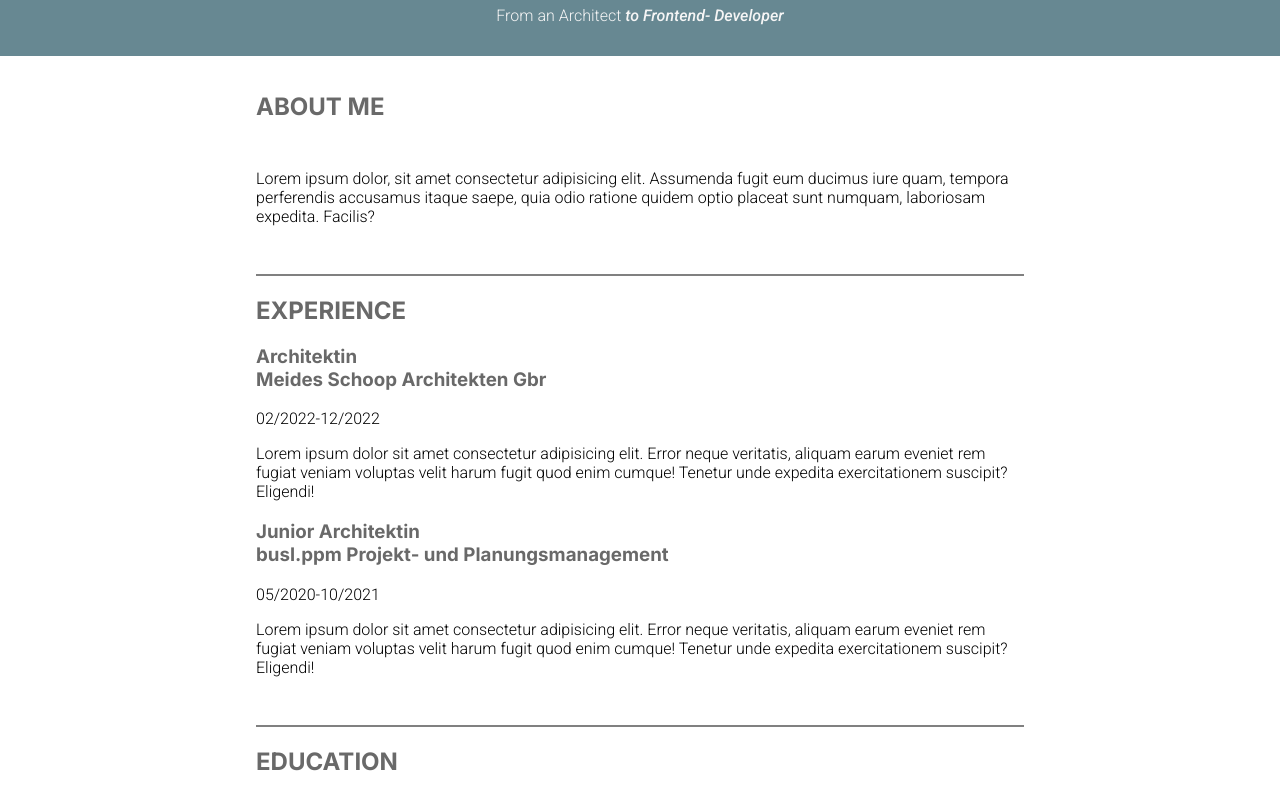
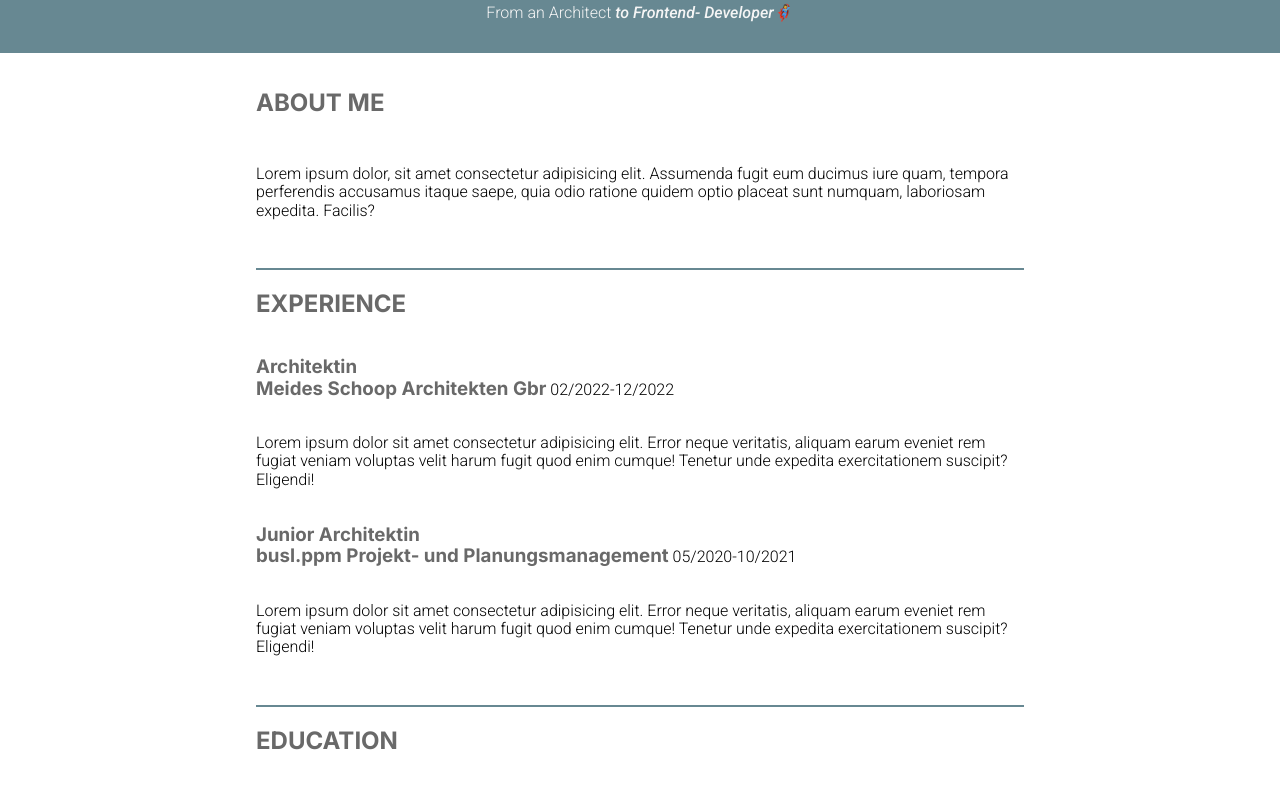
Before and after one commit to Murielcibra/CV, a website: page index.html in a window 1280 px wide. Shown: the part 205-995 px from the top of the page. Drawn offline with nearby package versions, Linux system fonts and the light colour scheme.

Commit message:
Display updated

```diff
--- a/index.html
+++ b/index.html
@@ -15,6 +15,10 @@
     <link
       href="https://fonts.googleapis.com/css2?family=Inter:wght@100;200;300;400;500;600;700&family=Roboto:ital,wght@0,100;0,300;0,700;0,900;1,100;1,300;1,500;1,700;1,900&display=swap"
       rel="stylesheet"
+    />
+    <link
+      rel="stylesheet"
+      href="https://unpkg.com/normalize.css@latest/normalize.css"
     />
   </head>
   <body>
@@ -44,11 +48,11 @@
         <h2>EXPERIENCE</h2>
         <section>
           <header>
-            <h3>
+            <h3 class="experience-heading">
               Architektin <br />
               Meides Schoop Architekten Gbr
             </h3>
-            <p>02/2022-12/2022</p>
+            <p class="experience-subheading">02/2022-12/2022</p>
 
             <p>
               Lorem ipsum dolor sit amet consectetur adipisicing elit. Error
@@ -60,11 +64,11 @@
         </section>
         <section>
           <header>
-            <h3>
+            <h3 class="experience-heading">
               Junior Architektin <br />
               busl.ppm Projekt- und Planungsmanagement
             </h3>
-            <p>05/2020-10/2021</p>
+            <p class="experience-subheading">05/2020-10/2021</p>
           </header>
           <p>
             Lorem ipsum dolor sit amet consectetur adipisicing elit. Error neque
--- /dev/null
+++ b/package.json
@@ -0,0 +1,5 @@
+{
+  "dependencies": {
+    "normalize.css": "^8.0.1"
+  }
+}
--- a/style.css
+++ b/style.css
@@ -1,6 +1,8 @@
 * {
   box-sizing: border-box;
-  font-family: "Roboto";
+}
+html {
+  font-family: "roboto";
 }
 body {
   margin: 0px;
@@ -10,6 +12,9 @@ h2,
 h3 {
   color: rgb(105, 105, 105);
   font-family: "Inter";
+}
+.header > p::after {
+  content: "🦸‍♀️";
 }
 
 .header {
@@ -48,7 +53,7 @@ h3 {
 }
 
 .main > * {
-  border-top: 2px solid grey;
+  border-top: 2px solid #678892;
 }
 
 .main > *:first-child {
@@ -57,3 +62,8 @@ h3 {
 .profile {
   border-top: none;
 }
+
+.experience-heading,
+.experience-subheading {
+  display: inline-block;
+}
```
Also changed, not shown: 1 other file.
